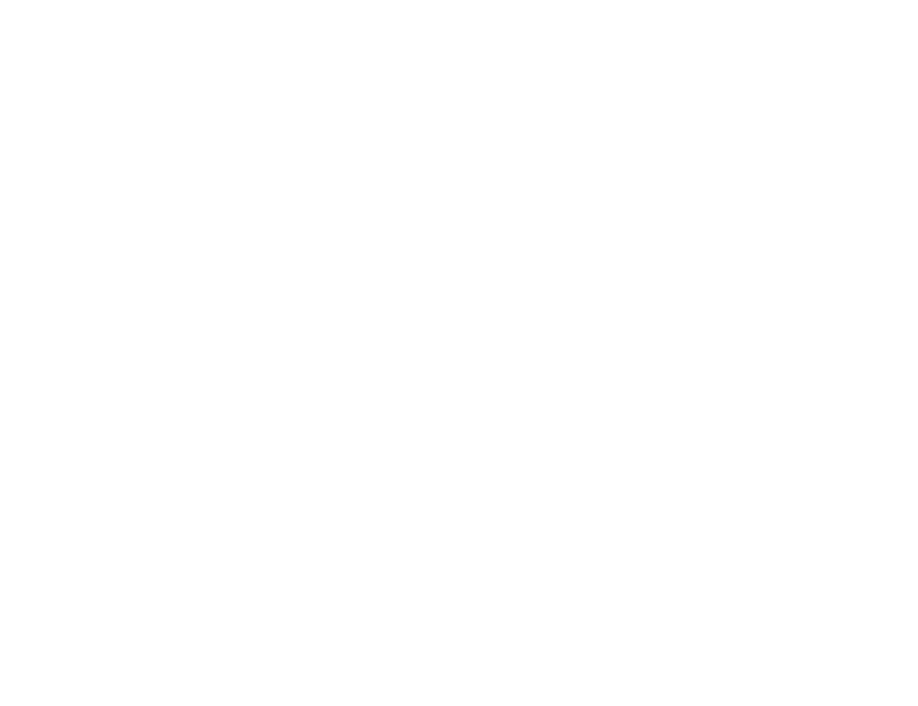
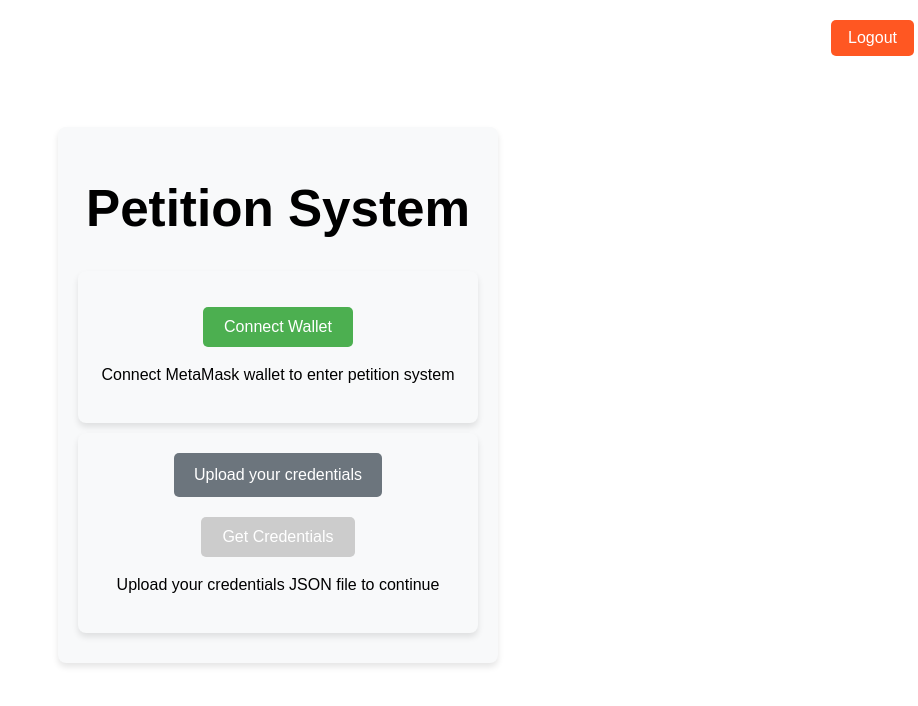
Before and after one commit to Bhaveshchowdary/PPPS, a React (Vite) app: page /connect in a window 1280 px wide. Before the commit this address had no page. Shown: the top 706 px of the page, without its empty margins (362-1280 px from the left). Built offline with nearby package versions, Linux system fonts and the light colour scheme.

Commit message:
basic updation : verifier.sol and integration #todo : use hash for credential

```diff
--- a/src/Router.jsx
+++ b/src/Router.jsx
@@ -8,6 +8,7 @@
 import SignedPetetions from './pages/Signed_petetions';
 import MyPetetions from './pages/My_petetions';
 import IssueCredentials from "./pages/IssueCredentials";
+import ConnectWallet from './components/ConnectWallet';
 
 function RouterComponent() {
   return (
@@ -15,6 +16,7 @@
       <Routes>
         <Route path="/" element={<App />} />
         <Route path="/home" element={<Home />} />
+        <Route path="/connect" element={<ConnectWallet/>}/>
         <Route path="/all-petitions" element={<AllPetetions />} />
         <Route path="/create-petition" element={<CreatePetetion />} />
         <Route path="/profile" element={<Profile />} />
--- /dev/null
+++ b/src/abis/VerifyCred.json
@@ -0,0 +1,21 @@
+[
+	{
+		"inputs": [
+			{
+				"internalType": "string",
+				"name": "jsonInput",
+				"type": "string"
+			}
+		],
+		"name": "verifyCredentials",
+		"outputs": [
+			{
+				"internalType": "bool",
+				"name": "",
+				"type": "bool"
+			}
+		],
+		"stateMutability": "pure",
+		"type": "function"
+	}
+]
--- a/src/components/ConnectWallet.jsx
+++ b/src/components/ConnectWallet.jsx
@@ -2,12 +2,19 @@
 import { useNavigate } from 'react-router-dom';
 import { signOut } from "firebase/auth";
 import { auth, db } from "../firebase";
-import { getDoc, doc } from "firebase/firestore";
+import { getDoc, doc, setDoc, serverTimestamp } from "firebase/firestore";
+import { ethers } from "ethers";
+import VerifyCredContractABI from "../abis/VerifyCred.json";
+
+const CONTRACT_ADDRESS = "0xa292ca76129aa1b3545a79e4870ea2e3a35c783b"; // Replace with actual address
 
 function ConnectWallet() {
   const [walletAddress, setWalletAddress] = useState(null);
   const [credentials, setCredentials] = useState(false);
-  const [showAlert, setShowAlert] = useState(false);  // State to handle alert visibility
+  const [showAlert, setShowAlert] = useState(false);
+  const [uploadedCredentials, setUploadedCredentials] = useState(null);
+  const [uploadedFileName, setUploadedFileName] = useState("");
+  const [fileError, setFileError] = useState(null);
   const navigate = useNavigate();
 
   const connectWallet = async () => {
@@ -26,32 +33,75 @@
     }
   };
 
+  const handleFileUpload = (event) => {
+    const file = event.target.files[0];
+
+    if (file && file.type === "application/json") {
+      const reader = new FileReader();
+      reader.onload = (e) => {
+        try {
+          const json = JSON.parse(e.target.result);
+          setUploadedCredentials(json);
+          setFileError(null);
+          setUploadedFileName(file.name);
+        } catch (err) {
+          setUploadedCredentials(null);
+          setFileError("Invalid JSON format");
+          setUploadedFileName("");
+        }
+      };
+      reader.readAsText(file);
+    } else {
+      setUploadedCredentials(null);
+      setFileError("Please upload a valid .json file");
+      setUploadedFileName("");
+    }
+  };
+
   const getCredentials = async () => {
-    // If the wallet isn't connected, show the alert
     if (!walletAddress) {
       setShowAlert(true);
       return;
     }
 
-    const userId = auth.currentUser?.uid;
+    if (!uploadedCredentials) {
+      alert("Please upload a valid credential file.");
+      return;
+    }
 
-    if (userId) {
-      const credentialsRef = doc(db, "credentials", userId);
-      const docSnap = await getDoc(credentialsRef);
+    try {
+      const provider = new ethers.providers.Web3Provider(window.ethereum);
+      const signer = provider.getSigner();
+      const contract = new ethers.Contract(CONTRACT_ADDRESS, VerifyCredContractABI, signer);
 
-      // If credentials don't exist, navigate to issue-credentials page
-      if (!docSnap.exists()) {
-        navigate('/issue-credentials');
-      } else {
-        // If credentials already exist, set the credentials flag to true and show Home button
+      const result = await contract.verifyCredentials(uploadedCredentials);
+
+      if (result === true) {
+        const hash = ethers.utils.keccak256(ethers.utils.toUtf8Bytes(JSON.stringify(uploadedCredentials)));
+        const docRef = doc(db, "credentials", hash);
+        const docSnap = await getDoc(docRef);
+
+        if (!docSnap.exists()) {
+          await setDoc(docRef, {
+            issuedAt: serverTimestamp()
+          });
+          console.log("New credential stored.");
+        } else {
+          console.log("Credential already exists. Skipping overwrite.");
+        }
+
         setCredentials(true);
         navigate('/home');
+      } else {
+        alert("Credential verification failed.");
       }
+    } catch (error) {
+      console.error("Error during verification:", error);
+      alert("Verification failed. Check the console for details.");
     }
   };
 
   useEffect(() => {
-    // Check if user is already logged in and credentials are issued
     const checkCredentials = async () => {
       const userId = auth.currentUser?.uid;
       if (userId) {
@@ -59,7 +109,7 @@
         const docSnap = await getDoc(credentialsRef);
 
         if (docSnap.exists()) {
-          setCredentials(true); // Set credentials if already exist
+          setCredentials(true);
         }
       }
     };
@@ -71,7 +121,6 @@
     <div className="card" style={styles.card}>
       <button
         onClick={() => signOut(auth)}
-        className="absolute top-4 right-4 bg-red-500 text-white px-4 py-2 rounded"
         style={styles.logoutButton}
       >
         Logout
@@ -79,25 +128,50 @@
 
       <h1>Petition System</h1>
 
-      <div className="card" style={styles.card}>
+      <div style={styles.card}>
         <button onClick={connectWallet} style={styles.connectButton}>
-          {walletAddress ? `Wallet Connected : ${walletAddress.slice(0, 4)}...${walletAddress.slice(-4)}` : 'Connect Wallet'}
+          {walletAddress
+            ? `Wallet Connected: ${walletAddress.slice(0, 4)}...${walletAddress.slice(-4)}`
+            : 'Connect Wallet'}
         </button>
         <p>Connect MetaMask wallet to enter petition system</p>
       </div>
 
-      <div className="card" style={styles.card}>
+      <div style={styles.card}>
+        <label style={styles.fileLabel}>
+          Upload your credentials
+          <input
+            type="file"
+            accept=".json"
+            onChange={handleFileUpload}
+            style={styles.hiddenInput}
+          />
+        </label>
+        {uploadedFileName && (
+          <p style={{ marginTop: '8px', color: 'green' }}>
+            Uploaded file: <strong>{uploadedFileName}</strong>
+          </p>
+        )}
+        {fileError && <p style={{ color: 'red', marginTop: '8px' }}>{fileError}</p>}
+
         <button
           onClick={getCredentials}
-          disabled={!walletAddress}
-          style={styles.credentialsButton}
+          disabled={!walletAddress || !uploadedCredentials}
+          style={{
+            ...styles.credentialsButton,
+            backgroundColor: !walletAddress || !uploadedCredentials ? '#ccc' : styles.credentialsButton.backgroundColor,
+            cursor: !walletAddress || !uploadedCredentials ? 'not-allowed' : 'pointer'
+          }}
         >
           {credentials ? 'Go to Home' : 'Get Credentials'}
         </button>
-        <p>{credentials ? 'You already have credentials. Proceed to home.' : 'Get credentials to sign/create petition'}</p>
+        <p>
+          {credentials
+            ? 'You already have credentials. Proceed to home.'
+            : 'Upload your credentials JSON file to continue'}
+        </p>
       </div>
 
-      {/* Alert when user tries to proceed without connecting wallet */}
       {showAlert && (
         <div style={styles.alert}>
           <p>Please connect your wallet to proceed.</p>
@@ -108,7 +182,6 @@
   );
 }
 
-// Inline Styles
 const styles = {
   card: {
     padding: '20px',
@@ -143,6 +216,18 @@
     cursor: 'pointer',
     marginTop: '10px',
   },
+  fileLabel: {
+    display: 'inline-block',
+    padding: '10px 20px',
+    backgroundColor: '#6c757d',
+    color: 'white',
+    borderRadius: '5px',
+    cursor: 'pointer',
+    marginBottom: '10px',
+  },
+  hiddenInput: {
+    display: 'none',
+  },
   alert: {
     backgroundColor: 'rgba(0, 0, 0, 0.6)',
     color: 'white',
@@ -153,9 +238,6 @@
     left: '50%',
     transform: 'translateX(-50%)',
     zIndex: '1000',
-    display: 'flex',
-    justifyContent: 'center',
-    alignItems: 'center',
     textAlign: 'center',
   },
   closeAlert: {
--- a/src/components/LoginSignUp.jsx
+++ b/src/components/LoginSignUp.jsx
@@ -1,107 +1,162 @@
-import { useState, useEffect } from "react";
-import { auth } from "../firebase";
-import {
-  createUserWithEmailAndPassword,
-  signInWithEmailAndPassword,
-} from "firebase/auth";
+// import { useState, useEffect } from "react";
+// import { auth } from "../firebase";
+// import {
+//   createUserWithEmailAndPassword,
+//   signInWithEmailAndPassword,
+// } from "firebase/auth";
+
+// function LoginSignUp() {
+//   const [email, setEmail] = useState("");
+//   const [password, setPassword] = useState("");
+//   const [isLogin, setIsLogin] = useState(true);
+//   const [error, setError] = useState("");
+
+//   // Clear form fields when switching between login and sign-up modes
+//   useEffect(() => {
+//     setEmail("");
+//     setPassword("");
+//     setError("");
+//   }, [isLogin]);
+
+//   const handleSubmit = async (e) => {
+//     e.preventDefault();
+//     setError(""); // Reset previous errors
+//     try {
+//       if (isLogin) {
+//         // Trying to log in
+//         await signInWithEmailAndPassword(auth, email, password);
+//       } else {
+//         // Trying to sign up
+//         await createUserWithEmailAndPassword(auth, email, password);
+//       }
+//     } catch (err) {
+//       // Log the error to get more details
+//       console.error("Firebase Error: ", err);  // Logs the full error object
+
+//       // Handle specific errors based on Firebase documentation
+//       if (err.code === "auth/invalid-credential") {
+//         setError("Account does not exist. Please sign up.");
+//       } else if (err.code === "auth/wrong-password") {
+//         setError("Incorrect password. Please try again.");
+//       } else if (err.code === "auth/invalid-email") {
+//         setError("Invalid email format. Please check and try again.");
+//       } else {
+//         // Catch-all error handler
+//         setError("An error occurred: " + err.message);
+//       }
+//     }
+//   };
+
+//   return (
+//     <div className="card" style={{ margin: "auto", marginTop: "10vh" }}>
+//       <h2 style={{ marginBottom: "1rem" }}>
+//         {isLogin ? "Login to Continue" : "Create an Account"}
+//       </h2>
+
+//       <form onSubmit={handleSubmit}>
+//         <input
+//           type="email"
+//           placeholder="Email"
+//           value={email}
+//           required
+//           onChange={(e) => setEmail(e.target.value)}
+//           style={inputStyle}
+//         />
+//         <input
+//           type="password"
+//           placeholder="Password"
+//           value={password}
+//           required
+//           onChange={(e) => setPassword(e.target.value)}
+//           style={inputStyle}
+//         />
+//         <button type="submit">
+//           {isLogin ? "Login" : "Sign Up"}
+//         </button>
+//       </form>
+
+//       {error && (
+//         <p style={{ color: "red", marginTop: "1rem", fontSize: "0.9rem" }}>
+//           {error}
+//         </p>
+//       )}
+
+//       <p style={{ marginTop: "1rem" }}>
+//         {isLogin ? "Don't have an account?" : "Already have an account?"}{" "}
+//         <span
+//           style={{ color: "#646cff", cursor: "pointer", fontWeight: "bold" }}
+//           onClick={() => setIsLogin(!isLogin)}
+//         >
+//           {isLogin ? "Sign Up" : "Login"}
+//         </span>
+//       </p>
+//     </div>
+//   );
+// }
+
+// const inputStyle = {
+//   display: "block",
+//   width: "100%",
+//   padding: "0.75rem",
+//   marginBottom: "1rem",
+//   borderRadius: "0.5rem",
+//   border: "1px solid #ccc",
+//   fontSize: "1rem",
+// };
+
+// export default LoginSignUp;
+
+
+import { useNavigate } from "react-router-dom";
 
 function LoginSignUp() {
-  const [email, setEmail] = useState("");
-  const [password, setPassword] = useState("");
-  const [isLogin, setIsLogin] = useState(true);
-  const [error, setError] = useState("");
+  const navigate = useNavigate();
 
-  // Clear form fields when switching between login and sign-up modes
-  useEffect(() => {
-    setEmail("");
-    setPassword("");
-    setError("");
-  }, [isLogin]);
-
-  const handleSubmit = async (e) => {
+    const handleSubmit = async (e) => {
     e.preventDefault();
-    setError(""); // Reset previous errors
-    try {
-      if (isLogin) {
-        // Trying to log in
-        await signInWithEmailAndPassword(auth, email, password);
-      } else {
-        // Trying to sign up
-        await createUserWithEmailAndPassword(auth, email, password);
-      }
-    } catch (err) {
-      // Log the error to get more details
-      console.error("Firebase Error: ", err);  // Logs the full error object
-
-      // Handle specific errors based on Firebase documentation
-      if (err.code === "auth/invalid-credential") {
-        setError("Account does not exist. Please sign up.");
-      } else if (err.code === "auth/wrong-password") {
-        setError("Incorrect password. Please try again.");
-      } else if (err.code === "auth/invalid-email") {
-        setError("Invalid email format. Please check and try again.");
-      } else {
-        // Catch-all error handler
-        setError("An error occurred: " + err.message);
-      }
-    }
+    navigate("/connect");
   };
 
   return (
-    <div className="card" style={{ margin: "auto", marginTop: "10vh" }}>
-      <h2 style={{ marginBottom: "1rem" }}>
-        {isLogin ? "Login to Continue" : "Create an Account"}
-      </h2>
-
-      <form onSubmit={handleSubmit}>
-        <input
-          type="email"
-          placeholder="Email"
-          value={email}
-          required
-          onChange={(e) => setEmail(e.target.value)}
-          style={inputStyle}
-        />
-        <input
-          type="password"
-          placeholder="Password"
-          value={password}
-          required
-          onChange={(e) => setPassword(e.target.value)}
-          style={inputStyle}
-        />
-        <button type="submit">
-          {isLogin ? "Login" : "Sign Up"}
+    <div style={styles.container}>
+      <div style={styles.card}>
+        <h1 style={styles.heading}>Enter into petition system</h1>
+        <button style={styles.button} onClick={handleSubmit}>
+          Enter →
         </button>
-      </form>
-
-      {error && (
-        <p style={{ color: "red", marginTop: "1rem", fontSize: "0.9rem" }}>
-          {error}
-        </p>
-      )}
-
-      <p style={{ marginTop: "1rem" }}>
-        {isLogin ? "Don't have an account?" : "Already have an account?"}{" "}
-        <span
-          style={{ color: "#646cff", cursor: "pointer", fontWeight: "bold" }}
-          onClick={() => setIsLogin(!isLogin)}
-        >
-          {isLogin ? "Sign Up" : "Login"}
-        </span>
-      </p>
+      </div>
     </div>
   );
 }
 
-const inputStyle = {
-  display: "block",
-  width: "100%",
-  padding: "0.75rem",
-  marginBottom: "1rem",
-  borderRadius: "0.5rem",
-  border: "1px solid #ccc",
-  fontSize: "1rem",
+const styles = {
+  container: {
+    height: "100vh",
+    display: "flex",
+    justifyContent: "center",
+    alignItems: "center",
+    backgroundColor: "#f0f2f5",
+  },
+  card: {
+    background: "#fff",
+    padding: "3rem 4rem",
+    borderRadius: "12px",
+    boxShadow: "0 6px 20px rgba(0,0,0,0.1)",
+    textAlign: "center",
+  },
+  heading: {
+    fontSize: "2rem",
+    marginBottom: "2rem",
+  },
+  button: {
+    backgroundColor: "#4CAF50",
+    color: "white",
+    fontSize: "1.25rem",
+    padding: "0.75rem 2rem",
+    border: "none",
+    borderRadius: "8px",
+    cursor: "pointer",
+  },
 };
 
 export default LoginSignUp;
```
Also changed, not shown: 1 other file (tests, documents, lock files or other folders).
